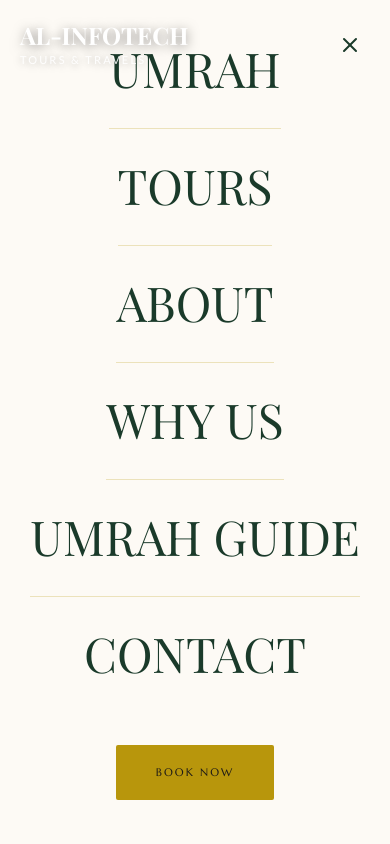
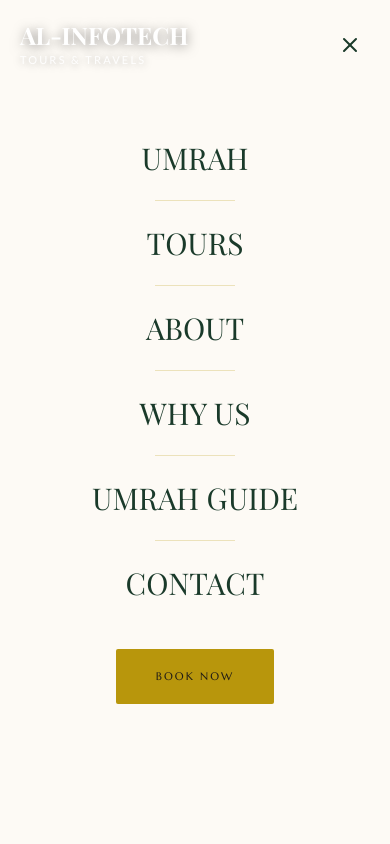
Before and after one commit to culturyal-ops/al-infotech, a Next.js app: page /why-us in a window 390 px wide. Both pictures are taken after a click on the button "Toggle menu". Shown: the top 844 px of the page. Built offline with nearby package versions, Linux system fonts and the light colour scheme.

Commit message:
Fix mobile menu layout: add scrolling, reduce text size, improve spacing

```diff
--- a/components/Navbar.tsx
+++ b/components/Navbar.tsx
@@ -93,8 +93,13 @@ export default function Navbar() {
             {/* Mobile Menu Button */}
             <button
               onClick={() => setMobileMenuOpen(!mobileMenuOpen)}
-              className="md:hidden text-green p-2"
+              className={`md:hidden p-2 z-50 transition-colors duration-300 ${
+                mobileMenuOpen ? 'text-green' : scrolled ? 'text-green' : 'text-white'
+              }`}
               aria-label="Toggle menu"
+              style={{
+                textShadow: !scrolled && !mobileMenuOpen ? '0 1px 8px rgba(0,0,0,0.5)' : 'none'
+              }}
             >
               {mobileMenuOpen ? <X size={24} /> : <Menu size={24} />}
             </button>
@@ -110,9 +115,9 @@ export default function Navbar() {
             animate={{ opacity: 1 }}
             exit={{ opacity: 0 }}
             transition={{ duration: 0.3 }}
-            className="fixed inset-0 bg-bg z-40 md:hidden"
+            className="fixed inset-0 bg-bg z-40 md:hidden overflow-y-auto"
           >
-            <div className="flex flex-col items-center justify-center h-full gap-8">
+            <div className="min-h-full flex flex-col items-center justify-center py-24 px-6">
               {navLinks.map((link, index) => (
                 <motion.div
                   key={index}
@@ -120,19 +125,20 @@ export default function Navbar() {
                   animate={{ opacity: 1, y: 0 }}
                   transition={{
                     duration: 0.7,
-                    delay: index * 0.1,
+                    delay: index * 0.08,
                     ease: [0.25, 0.46, 0.45, 0.94],
                   }}
+                  className="w-full text-center"
                 >
                   <a
                     href={link.href}
                     onClick={() => setMobileMenuOpen(false)}
-                    className="font-playfair text-5xl text-green hover:text-gold transition-colors duration-300"
+                    className="font-playfair text-3xl sm:text-4xl text-green hover:text-gold transition-colors duration-300 block py-4"
                   >
                     {link.label}
                   </a>
                   {index < navLinks.length - 1 && (
-                    <div className="w-full h-[1px] bg-border-gold mt-8" />
+                    <div className="w-20 h-[1px] bg-border-gold mx-auto my-2" />
                   )}
                 </motion.div>
               ))}
@@ -141,13 +147,13 @@ export default function Navbar() {
                 animate={{ opacity: 1, y: 0 }}
                 transition={{
                   duration: 0.7,
-                  delay: navLinks.length * 0.1,
+                  delay: navLinks.length * 0.08,
                   ease: [0.25, 0.46, 0.45, 0.94],
                 }}
-                className="mt-8"
+                className="mt-8 mb-4"
               >
                 <a
-                  href="#contact"
+                  href="/#contact"
                   onClick={() => setMobileMenuOpen(false)}
                   className="btn-primary"
                 >
```
